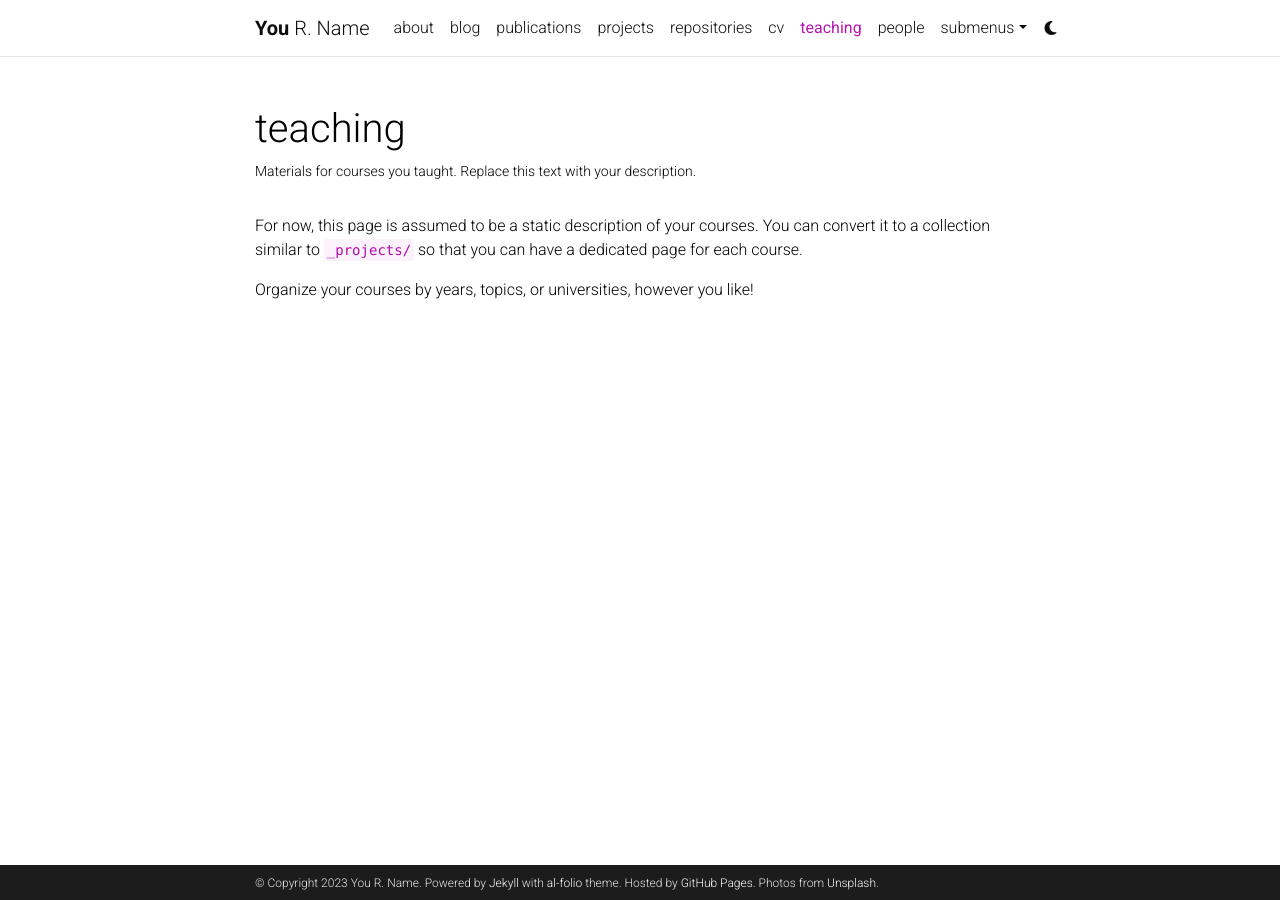
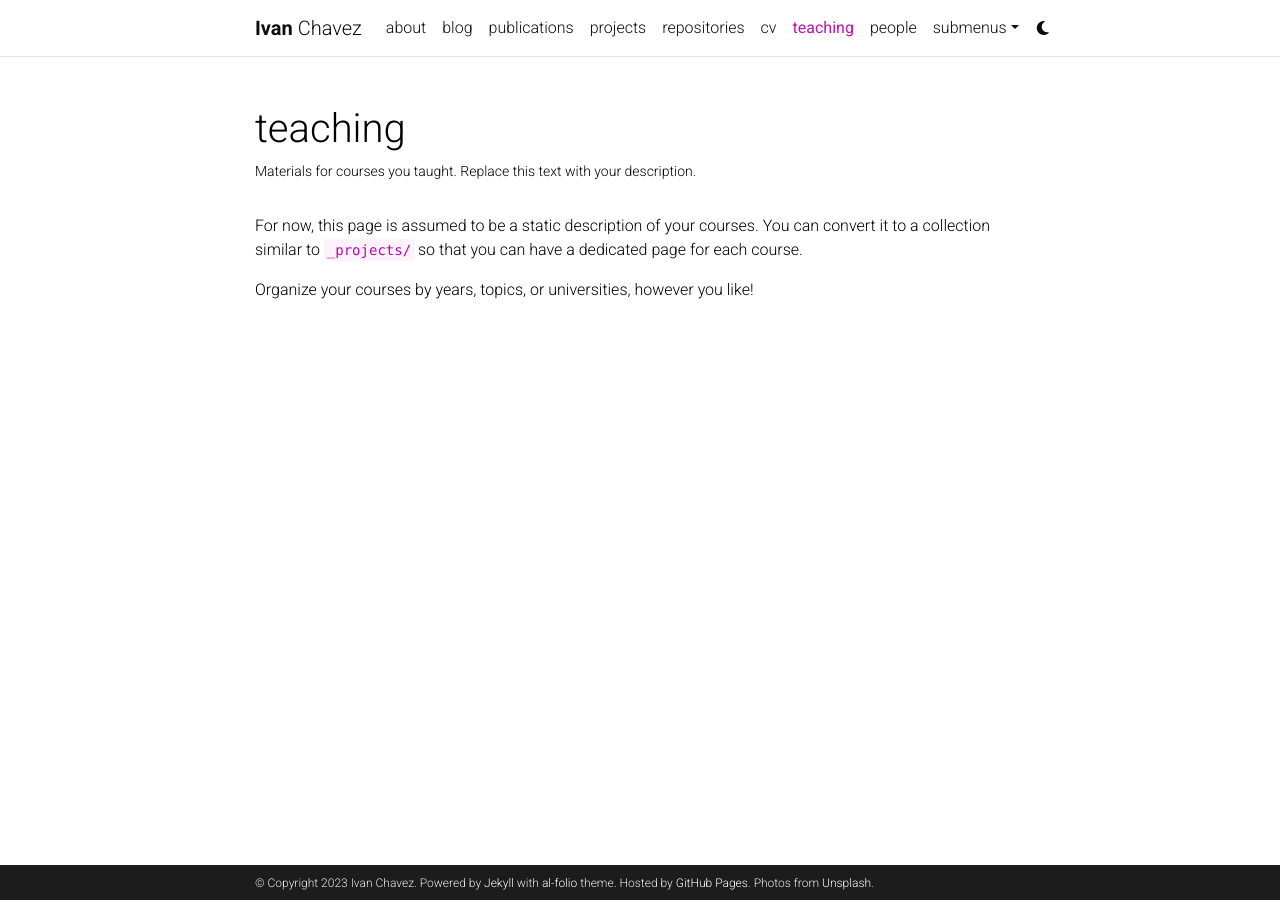
Before and after one commit to Iachavez97/iachavez97.github.io, a Jekyll site: the page built from _pages/teaching.md, in a window 1280 px wide. Built offline with Jekyll 4.4.1, drawn with Linux system fonts in a browser that asks for light colours; comment, search, counter and statistics services are not loaded; a style sheet for code colours, icons or effects is not loaded.

Commit message:
Update _config.yml

```diff
--- a/_config.yml
+++ b/_config.yml
@@ -3,10 +3,10 @@
 # -----------------------------------------------------------------------------
 
 title: blank # the website title (if blank, full name will be used instead)
-first_name: You
-middle_name: R.
-last_name: Name
-email: you@example.com
+first_name: Ivan
+middle_name:
+last_name: Chavez
+email: iachavez97@smu.edi
 description: > # the ">" symbol means to ignore newlines until "footer_text:"
   A simple, whitespace theme for academics. Based on [*folio](https://github.com/bogoli/-folio) design.
 footer_text: >
@@ -18,8 +18,8 @@
 lang: en # the language of your site (for example: en, fr, cn, ru, etc.)
 icon: ⚛️  # the emoji used as the favicon (alternatively, provide image name in /assets/img/)
 
-url: https://alshedivat.github.io # the base hostname & protocol for your site
-baseurl: /al-folio # the subpath of your site, e.g. /blog/
+url: https://iachavez97.github.io # the base hostname & protocol for your site
+baseurl:  # the subpath of your site, e.g. /blog/
 last_updated: false # set to true if you want to display last updated in the footer
 impressum_path:  # set to path to include impressum link in the footer, use the same path as permalink in a page, helps to conform with EU GDPR
 
@@ -67,7 +67,7 @@
 # Social integration
 # -----------------------------------------------------------------------------
 
-github_username: # your GitHub user name
+github_username: # iachavez97
 gitlab_username: # your GitLab user name
 x_username: # your X handle
 mastodon_username: # your mastodon instance+username in the format instance.tld/@username
```
